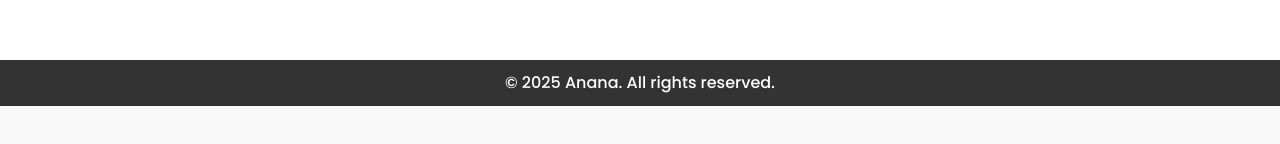
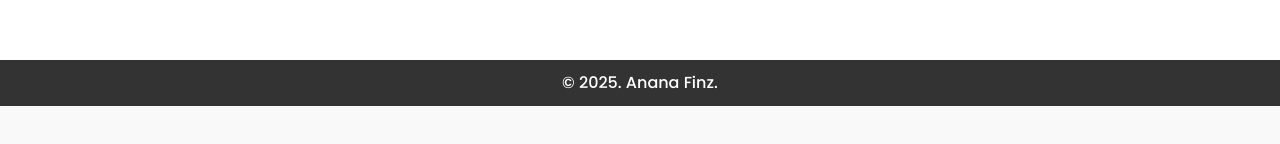
Before and after one commit to FabricioBottalo/anana-website, a plain HTML site: page personal-inflation.html in a window 1280 px wide. Shown: the part 600-744 px from the top of the page. Drawn offline with nearby package versions, Linux system fonts and the light colour scheme.

Commit message:
Update personal-inflation.html

```diff
--- a/personal-inflation.html
+++ b/personal-inflation.html
@@ -139,7 +139,7 @@
 
   <footer>
     <div class="container">
-      <p>&copy; 2025 Anana. All rights reserved.</p>
+      <p>&copy; 2025. Anana Finz.</p>
     </div>
   </footer>
 
```
